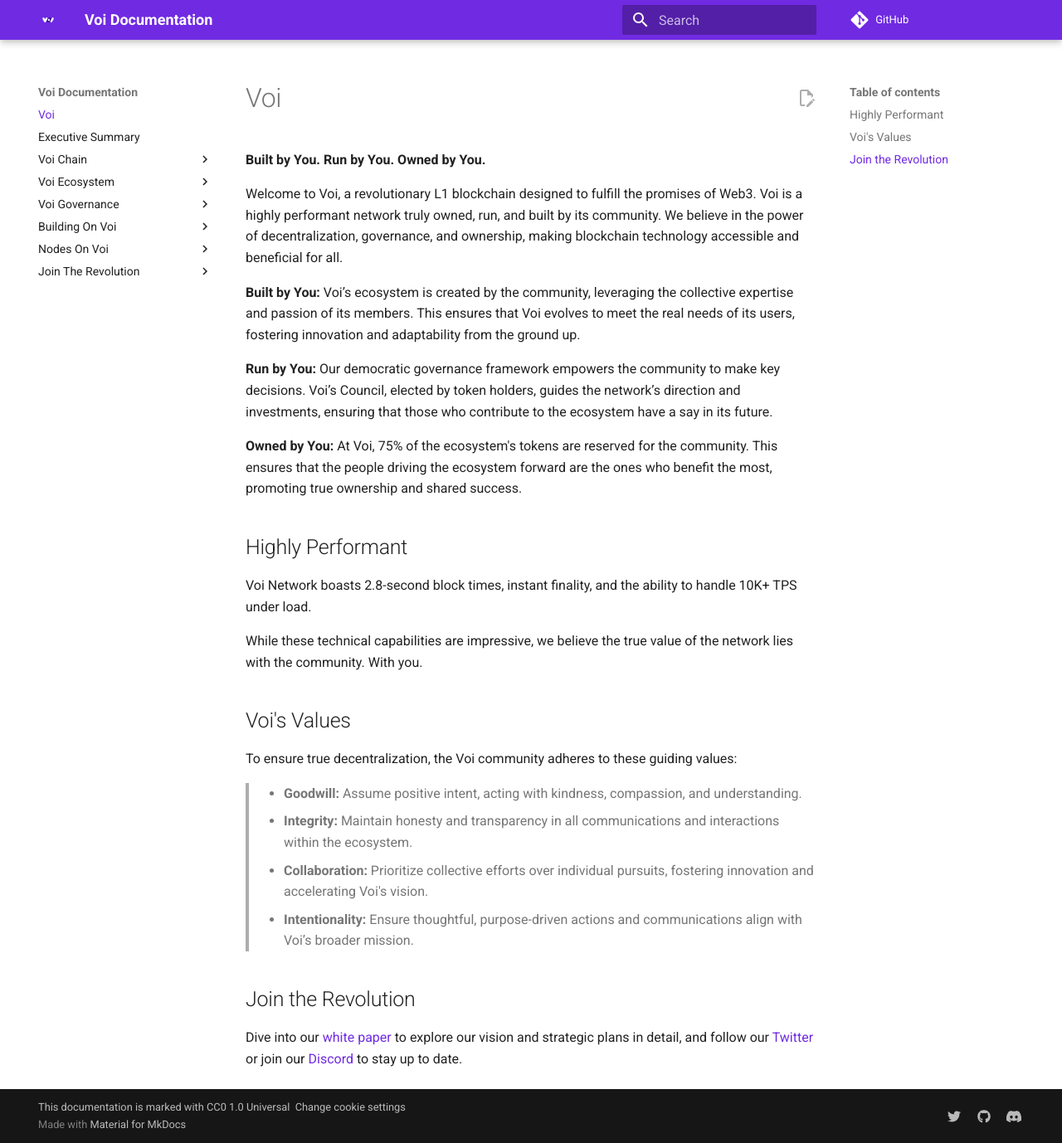
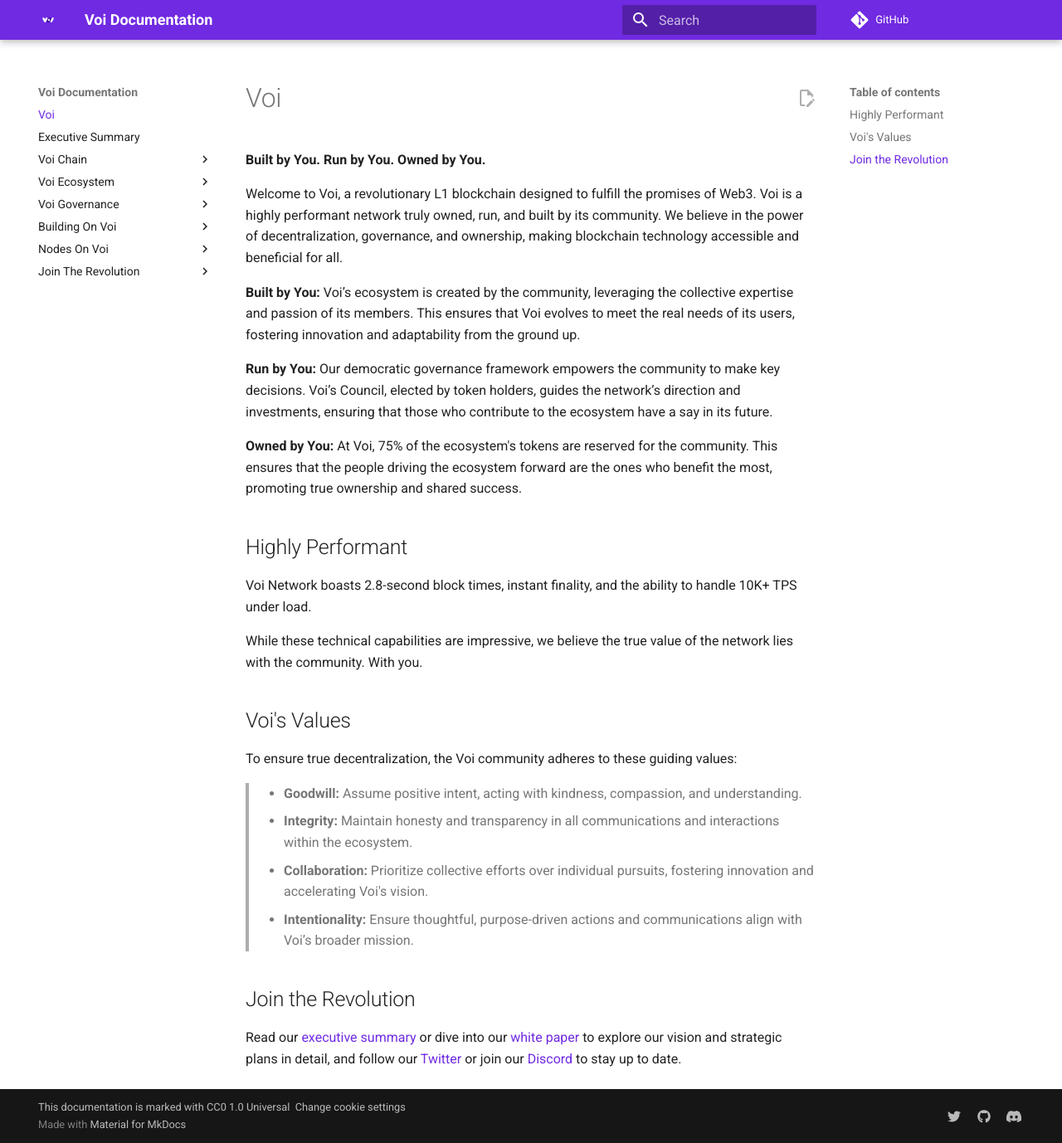
Before and after one commit to VoiNetwork/learn-more, an MkDocs documentation site: the page built from docs/index.md, in a window 1280 px wide and 1378 px high. Shown: the whole window at 83% size. Built offline with MkDocs 1.6.1 and Material for MkDocs 9.7.7, drawn with Linux system fonts in a browser that asks for light colours; plug-ins that fetch from the network failed and are left out; comment, search, counter and statistics services are not loaded.

Commit message:
Add link

```diff
--- a/docs/index.md
+++ b/docs/index.md
@@ -23,4 +23,4 @@ To ensure true decentralization, the Voi community adheres to these guiding valu
 > - **Intentionality:** Ensure thoughtful, purpose-driven actions and communications align with Voi’s broader mission.
 
 ## Join the Revolution
-Dive into our [white paper](https://docs.google.com/document/d/1UdVmLYs-BVxCBE-zC7LUIpmsbKZHGrCYu58gdIrZ-Ls/edit?usp=sharing) to explore our vision and strategic plans in detail, and follow our [Twitter](https://x.com/Voi_Net) or join our [Discord](https://discord.gg/voi-network) to stay up to date.
+Read our [executive summary](executive-summary.md) or dive into our [white paper](https://docs.google.com/document/d/1UdVmLYs-BVxCBE-zC7LUIpmsbKZHGrCYu58gdIrZ-Ls/edit?usp=sharing) to explore our vision and strategic plans in detail, and follow our [Twitter](https://x.com/Voi_Net) or join our [Discord](https://discord.gg/voi-network) to stay up to date.
```
